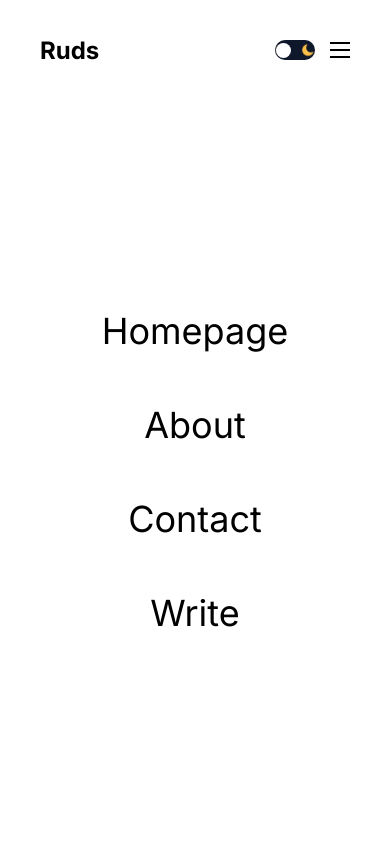
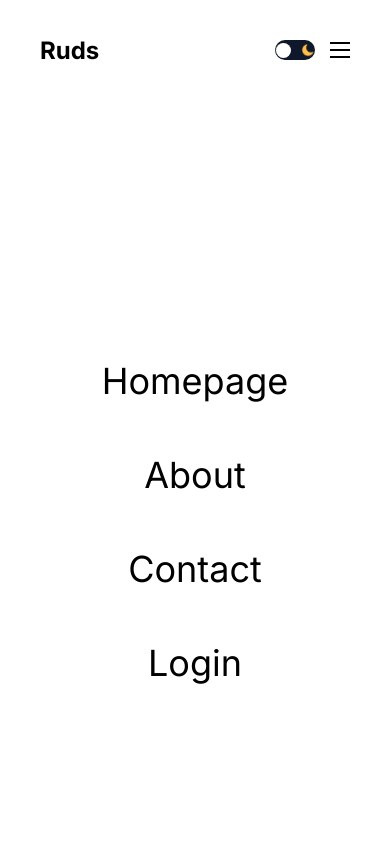
Before and after one commit to ayushrudani/ruds-blog, a Next.js app: page / in a window 390 px wide. Both pictures are taken after a click on the element 340 px from the left and 50 px from the top of the page. Shown: the top 844 px of the page. Built offline with nearby package versions, Linux system fonts and the light colour scheme; no server answers.

Commit message:
update write | update phone nav

```diff
--- a/src/Components/AuthLinks/AuthLinks.jsx
+++ b/src/Components/AuthLinks/AuthLinks.jsx
@@ -34,12 +34,12 @@ const AuthLinks = () => {
           <Link href="/">Homepage</Link>
           <Link href="/">About</Link>
           <Link href="/">Contact</Link>
-          {status === "notauthenticated" ? (
+          {status === "unauthenticated" ? (
             <Link href="/login">Login</Link>
           ) : (
             <>
               <Link href="/write">Write</Link>
-              <span className={styles.link}>Logout</span>
+              <span onClick={signOut}>Logout</span>
             </>
           )}
         </div>
--- a/src/Components/AuthLinks/authLinks.module.css
+++ b/src/Components/AuthLinks/authLinks.module.css
@@ -21,7 +21,7 @@
   top: 100px;
   left: 0;
   background-color: var(--bg);
-  height: calc(100vh - 100px);
+  height: 100%;
   width: 100%;
   display: flex;
   flex-direction: column;
--- a/src/app/write/write.module.css
+++ b/src/app/write/write.module.css
@@ -38,11 +38,13 @@
 .add {
   display: flex;
   gap: 20px;
+  flex-direction: column;
   background-color: transparent;
   position: absolute;
   z-index: 999;
   width: 100%;
-  left: 50px;
+  top: 60px;
+  left: 0px;
   transition: all 0.5s ease-in;
 }
 
```
